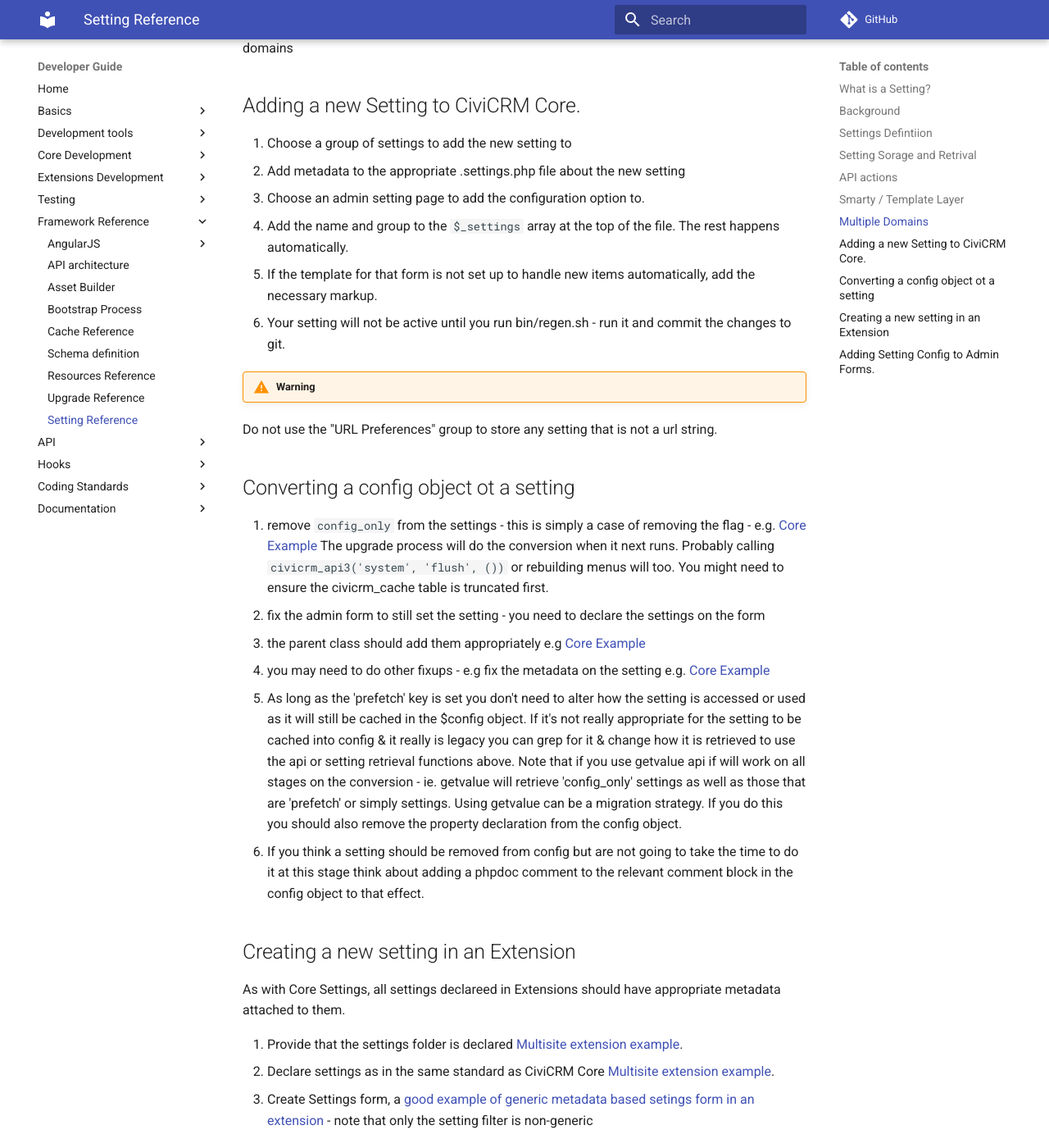
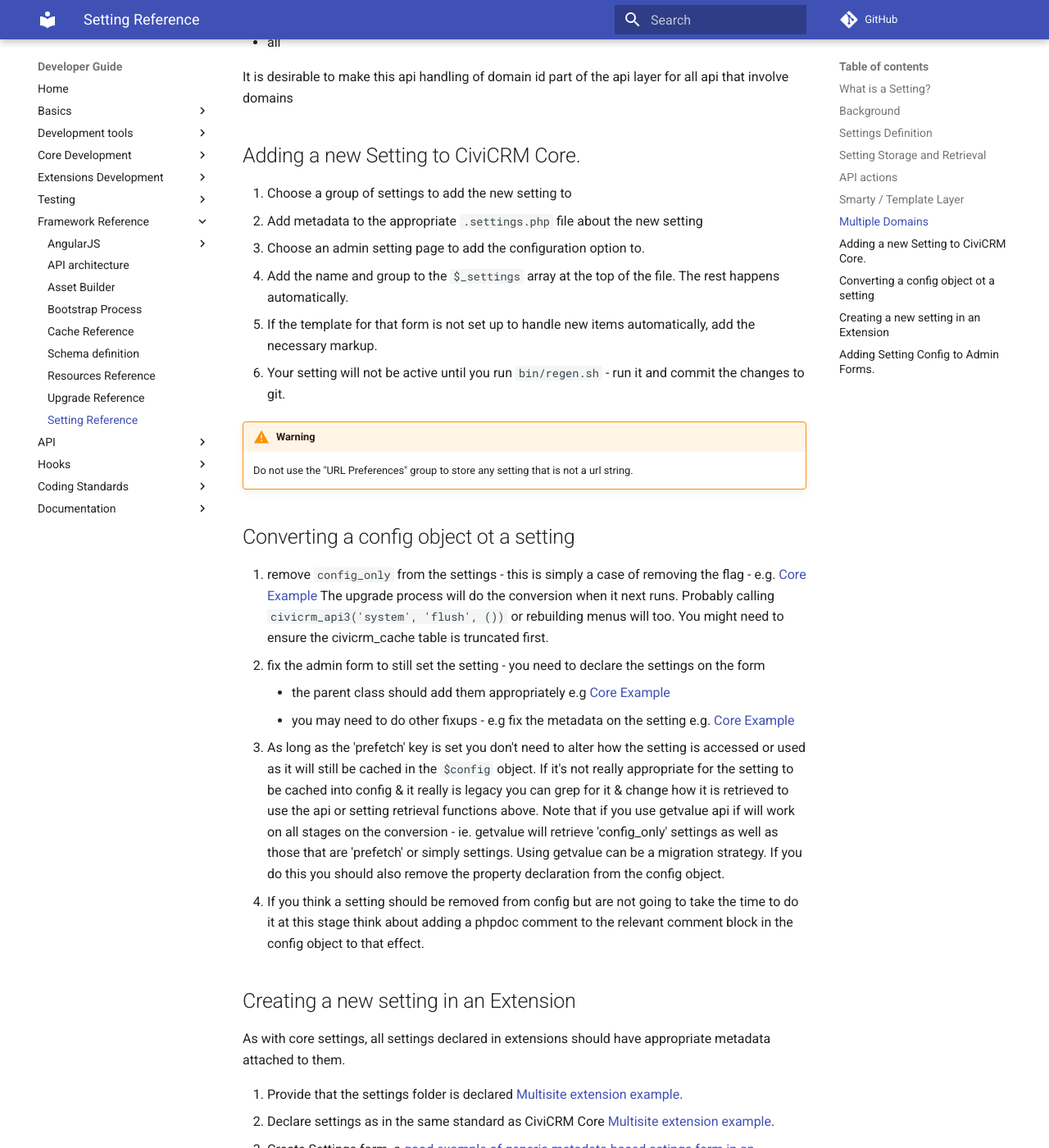
Before and after one commit to civicrm/civicrm-dev-docs, an MkDocs documentation site: the page built from docs/framework/setting.md, in a window 1280 px wide and 1400 px high, scrolled down 4534 px. Shown: the whole window at 82% size. Built offline with MkDocs 1.6.1 and Material for MkDocs 9.7.7, drawn with Linux system fonts in a browser that asks for light colours; comment, search, counter and statistics services are not loaded; old or Windows-style settings are respelled for this version of MkDocs; some of the changed text lies outside the part shown.

Commit message:
Fix markdown and spelling

````diff
--- a/docs/framework/setting.md
+++ b/docs/framework/setting.md
@@ -1,6 +1,7 @@
 # Setting Reference
 
 ## What is a Setting?
+
 Applications like CiviCRM often need to be 'configured' with small bits of persistent data, which may be different for each installation. Examples are:
 
  - The url of the CiviCRM site.
@@ -8,13 +9,14 @@
  - MySQL connection information
  - The primary language of the install.
 
- Sites can configure the settings through the UI or [put in overrides](https://wiki.civicrm.org/confluence/display/CRMDOC/Override+CiviCRM+Settings);
+Sites can configure the settings through the UI or [put in overrides](https://wiki.civicrm.org/confluence/display/CRMDOC/Override+CiviCRM+Settings);
 
 This page describes the CiviCRM standard tool for managing these configuration settings – the 'Settings' system. As a developer, you'll want to understand this system so you can access CiviCRM 'core' settings (e.g. if you're sending out a system email, you'll want to set an appropriate From name and address). You may also want to use this system for storing and retrieving your own settings for your extension. If you're a Drupal developer, this system is analogous to the Drupal variables table and tools.
 
 Not all configuration-type values need to use this system - in particular, if you need to store persistent data that changes frequently and/or may grow indefinitely in size, this may not be the right tool. For example: if you want to have a custom set of allowable values for your extension, you'll want to use the 'Option Group' system. If you want to temporarily cache a value for the duration of a session, then the Cache system is the right tool. And if you're saving persistent data that may grow indefinitely over time, you'll want to look into creating and managing your own tables.
 
 ## Background
+
 In early versions of CiviCRM, all settings were stored either in the `CRM_Core_Config` object or else globally in civicrm.settings.php. v4.x introduced a more open "Settings" system. This documentation covers the new way of managing settings.
 
 The "Settings" system developed incrementally:
@@ -24,9 +26,9 @@
 - v4.3 to v4.6 – Incrementally migrate more settings data.
 - v4.7 – Added `Civi::settings()` and refactored init system. Finished migrating data from `civicrm_domain` to `civicrm_setting`.
 
-## Settings Defintiion
+## Settings Definition
 
-Settings are defined in the /settings directory, in files ending with .settings.php
+Settings are defined in the /settings directory, in files ending with `.settings.php`
 
 Each file consists of a php snippet which returns an array. Array keys are stings corresponding with each setting's name. Values are an array of metadata properties for that setting. Note that for radio buttons or similar the options will be retrieved if there is an option group of the same name. An example array is as follows:
 
@@ -70,15 +72,16 @@
 | `is_contact` | Contact setting| see `civicrm_setting` table |
 | prefetch | Legacy support - will store the setting in the $config object| We need to migrate away from this |
 
-Deprecited settings proerties are :
+Deprecated settings properties are :
 
 | property | Usage | Example Notes |
 | --- | --- | --- |
-|`config_only` | Super legacy support - only store in the $config object (Removed/unnecessary in v4.7+) | And this |
+|`config_only` | Super legacy support - only store in the `$config` object (Removed/unnecessary in v4.7+) | And this |
 |`config_key` | If the config key differs from the settings key (rarely used) (Removed/unnecessary in v4.7+) | used in conversions & for 'debug' where the config key name can't be used in the api |
 | `legacy_key` | Used for conversions when upgrading and moving data from existing config array to being a setting (Removed/unnecessary in v4.7+) | This happens on upgrade and when `civicrm_api3('system','flush')` is called |
 
-## Setting Sorage and Retrival
+## Setting Storage and Retrieval
+
 To set a setting, developers can use either the Setting.Create API or use `Civi::settings->set()` to set the value e.g. `Civi::settings->set('editor_id', 'CKEditor');`. To Retrieve a setting value, developers can use the Setting.Get API or use `Civi::settings->get()` e.g. `Civi::settings()->get('max_attachments');`
 
 ## API actions
@@ -124,27 +128,27 @@
 ## Adding a new Setting to CiviCRM Core.
 
 1. Choose a group of settings to add the new setting to
-2. Add metadata to the appropriate .settings.php file about the new setting
+2. Add metadata to the appropriate `.settings.php` file about the new setting
 3. Choose an admin setting page to add the configuration option to.
 4. Add the name and group to the `$_settings` array at the top of the file. The rest happens automatically.
 5. If the template for that form is not set up to handle new items automatically, add the necessary markup.
-6. Your setting will not be active until you run bin/regen.sh - run it and commit the changes to git.
+6. Your setting will not be active until you run `bin/regen.sh` - run it and commit the changes to git.
 
-!!!warning
-Do not use the "URL Preferences" group to store any setting that is not a url string.
+!!! warning
+    Do not use the "URL Preferences" group to store any setting that is not a url string.
 
 ## Converting a config object ot a setting
 
 1. remove `config_only` from the settings - this is simply a case of removing the flag - e.g. [Core Example](https://github.com/eileenmcnaughton/civicrm-core/commit/a5617bcc7dc59065dcf5309a9c62aafe25d2ec77) The upgrade process will do the conversion when it next runs. Probably calling `civicrm_api3('system', 'flush', ())` or rebuilding menus will too. You might need to ensure the civicrm_cache table is truncated first.
 2.  fix the admin form to still set the setting -  you need to declare the settings on the form
-  - the parent class should add them appropriately e.g [Core Example](https://github.com/eileenmcnaughton/civicrm-core/commit/8f0551201883036cac63d720149953c007d4f10d)
-  - you may need to do other fixups - e.g fix the metadata on the setting e.g. [Core Example](https://github.com/eileenmcnaughton/civicrm-core/commit/fd0e547bffc97e7acfc90e280cfe6fceb00d3a29)
-3.  As long as the 'prefetch' key is set you don't need to alter how the setting is accessed or used as it will still be cached in the $config object. If it's not really appropriate for the setting to be cached into config & it really is legacy you can grep for it & change how it is retrieved to use the api or setting retrieval functions above. Note that if you use getvalue api if will work on all stages on the conversion - ie. getvalue will retrieve 'config_only' settings as well as those that are 'prefetch' or simply settings. Using getvalue can be a migration strategy. If you do this you should also remove the property declaration from the config object.
+    - the parent class should add them appropriately e.g [Core Example](https://github.com/eileenmcnaughton/civicrm-core/commit/8f0551201883036cac63d720149953c007d4f10d)
+    - you may need to do other fixups - e.g fix the metadata on the setting e.g. [Core Example](https://github.com/eileenmcnaughton/civicrm-core/commit/fd0e547bffc97e7acfc90e280cfe6fceb00d3a29)
+3.  As long as the 'prefetch' key is set you don't need to alter how the setting is accessed or used as it will still be cached in the `$config` object. If it's not really appropriate for the setting to be cached into config & it really is legacy you can grep for it & change how it is retrieved to use the api or setting retrieval functions above. Note that if you use getvalue api if will work on all stages on the conversion - ie. getvalue will retrieve 'config_only' settings as well as those that are 'prefetch' or simply settings. Using getvalue can be a migration strategy. If you do this you should also remove the property declaration from the config object.
 4. If you think a setting should be removed from config but are not going to take the time to do it at this stage think about adding a phpdoc comment to the relevant comment block in the config object to that effect.
 
 ## Creating a new setting in an Extension
 
-As with Core Settings, all settings declareed in Extensions should have appropriate metadata attached to them.
+As with core settings, all settings declared in extensions should have appropriate metadata attached to them.
 
 1. Provide that the settings folder is declared [Multisite extension example](https://github.com/eileenmcnaughton/org.civicrm.multisite/blob/master/multisite.php#L268).
 2. Declare settings as in the same standard as CiviCRM Core [Multisite extension example](https://github.com/eileenmcnaughton/org.civicrm.multisite/blob/master/settings/Multisite.setting.php).
@@ -155,7 +159,10 @@
 We are working towards it being sufficient to simply declare the settings on the relevant form & have the rest be done by the metadata - e.g if adding your setting like this doesn't work then try diagnosing & fixing so it wil in future
 
 ```php
-/**  * This class generates form components for Miscellaneous  *  */
+/**
+ * This class generates form components for Miscellaneous
+ *
+ */
 class CRM_Admin_Form_Setting_Miscellaneous extends CRM_Admin_Form_Setting {
   protected $_settings = array(
    'max_attachments' => CRM_Core_BAO_Setting::SYSTEM_PREFERENCES_NAME,
````
Also changed, not shown: other parts of docs/framework/setting.md (+3 -2 lines).
